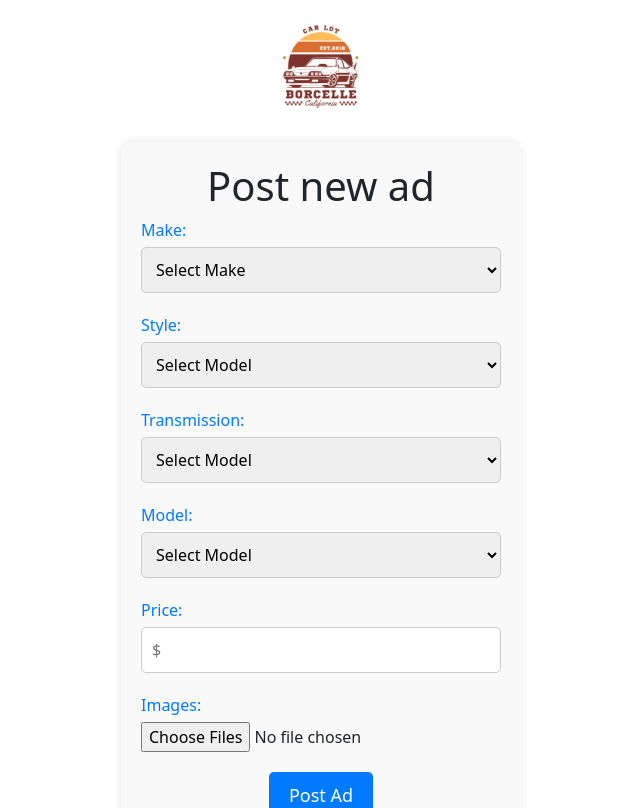
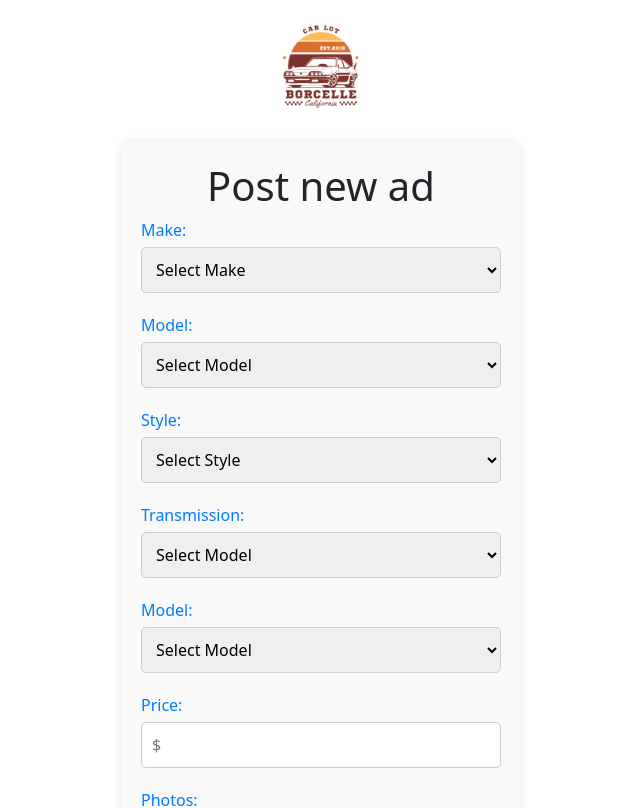
Before and after one commit to BrayanSO/CarLot, a React (Create React App) app: page /Identify in a window 1280 px wide. Shown: the top 808 px of the page, without its empty margins (319-959 px from the left). Built offline with nearby package versions, Linux system fonts and the light colour scheme.

Commit message:
arreglos de datos

```diff
--- a/src/components/Identify.jsx
+++ b/src/components/Identify.jsx
@@ -3,16 +3,62 @@ import "../Styles/CarFstyle.css";
 
 const Identify = ({ onSearch }) => {
   const [formData, setFormData] = useState({ make: '', style: '', model: '', transmission: '', price: '', images: [] });
+  const [newMake, setNewMake] = useState(''); // Estado para la nueva marca
+  const [newModel, setNewModel] = useState(''); // Estado para el nuevo modelo
+  const [makes, setMakes] = useState(['Toyota', 'Ford', 'Honda']); // Estado para las marcas existentes
+  const [models, setModels] = useState([]); // Estado para los modelos existentes
+  const [showNewMakeField, setShowNewMakeField] = useState(false); // Estado para mostrar u ocultar el campo de nueva marca
+  const [showNewModelField, setShowNewModelField] = useState(false); // Estado para mostrar u ocultar el campo de nuevo modelo
 
   const handleInputChange = (event) => {
     const { name, value } = event.target;
-    setFormData({ ...formData, [name]: value });
+    if (name === "make") {
+      if (value === "NuevaMarca") {
+        setShowNewMakeField(true); // Mostrar el campo de entrada de nueva marca
+        setShowNewModelField(false); // Ocultar el campo de entrada de nuevo modelo
+        setFormData({ ...formData, make: '' }); // Limpia la selección anterior
+        setNewMake(''); // Limpia el campo de entrada de nueva marca
+        setNewModel(''); // Limpia el campo de entrada de nuevo modelo
+      } else {
+        setShowNewMakeField(false); // Ocultar el campo de entrada de nueva marca
+        setShowNewModelField(false); // Ocultar el campo de entrada de nuevo modelo
+        setFormData({ ...formData, make: value });
+      }
+    } else if (name === "model") {
+      if (value === "NuevoModelo") {
+        setShowNewModelField(true); // Mostrar el campo de entrada de nuevo modelo
+        setFormData({ ...formData, model: '' }); // Limpia la selección anterior
+        setNewModel(''); // Limpia el campo de entrada de nuevo modelo
+      } else {
+        setShowNewModelField(false); // Ocultar el campo de entrada de nuevo modelo
+        setFormData({ ...formData, model: value });
+      }
+    } else {
+      setFormData({ ...formData, [name]: value });
+    }
   };
 
   const handleImageChange = (event) => {
     const imageFiles = event.target.files;
     const imageUrls = Array.from(imageFiles).map((file) => URL.createObjectURL(file));
     setFormData({ ...formData, images: [...formData.images, ...imageUrls] });
+  };
+
+  const handleNewMake = () => {
+    if (newMake) {
+      // Si hay una nueva marca, agrégala a las opciones de marca
+      setMakes([...makes, newMake]);
+      setFormData({ ...formData, make: newMake }); // Establece la nueva marca en el formulario
+      setNewMake(''); // Limpia el campo de entrada de nueva marca
+    }
+  };
+  const handleNewModel = () => {
+    if (newModel) {
+      // Si hay un nuevo modelo, agrégalo a las opciones de modelo
+      setModels([...models, newModel]);
+      setFormData({ ...formData, model: newModel }); // Establece el nuevo modelo en el formulario
+      setNewModel(''); // Limpia el campo de entrada de nuevo modelo
+    }
   };
 
   const handleSubmit = () => {
@@ -34,16 +80,58 @@ const Identify = ({ onSearch }) => {
           <label>Make:</label>
           <select name="make" value={formData.make} onChange={handleInputChange}>
             <option value="">Select Make</option>
-            <option value="Toyota">Toyota</option>
-            <option value="Ford">Ford</option>
-            <option value="Honda">Honda</option>
-            {/* Agrega más opciones de marca según tus necesidades */}
+            {makes.map((makeOption) => (
+              <option key={makeOption} value={makeOption}>
+                {makeOption}
+              </option>
+            ))}
+            <option value="NuevaMarca">Nueva Marca</option> {/* Opción para agregar una nueva marca */}
           </select>
         </div>
+        {showNewMakeField && (
+          <div className="form-group">
+            <label>Nueva Marca:</label>
+            <input
+              type="text"
+              name="newMake"
+              value={newMake}
+              onChange={(event) => setNewMake(event.target.value)}
+            />
+            <button type="button" onClick={handleNewMake}>Agregar Nueva Marca</button>
+          </div>
+        )}
+
+<div className="form-group">
+          <label>Model:</label>
+          <select name="model" value={formData.model} onChange={handleInputChange}>
+            <option value="">Select Model</option>
+            {models.map((modelOption) => (
+              <option key={modelOption} value={modelOption}>
+                {modelOption}
+              </option>
+            ))}
+            <option value="NuevoModelo">Nuevo Modelo</option> {/* Opción para agregar un nuevo modelo */}
+          </select>
+        </div>
+
+        {showNewModelField && (
+          <div className="form-group">
+            <label>Nuevo Modelo:</label>
+            <input
+              type="text"
+              name="newModel"
+              value={newModel}
+              onChange={(event) => setNewModel(event.target.value)}
+            />
+            <button type="button" onClick={handleNewModel}>Agregar Nuevo Modelo</button>
+          </div>
+        )}
+
+
         <div className="form-group">
           <label>Style:</label>
           <select  name="style" value={formData.style} onChange={handleInputChange} >
-          <option value="">Select Model</option>
+          <option value="">Select Style</option>
           <option value="Sedan">Sedan</option>
           <option value="Hatchback">Hastback</option>
           <option value="Suv">SUV</option>
@@ -94,7 +182,7 @@ const Identify = ({ onSearch }) => {
 
         {!onSearch && (
   <div className="form-group">
-    <label>Images:</label>
+    <label>Photos:</label> <br/>
     <input type="file" name="image" accept="image/*" onChange={handleImageChange} multiple={true} />
   </div>
 )}
```
